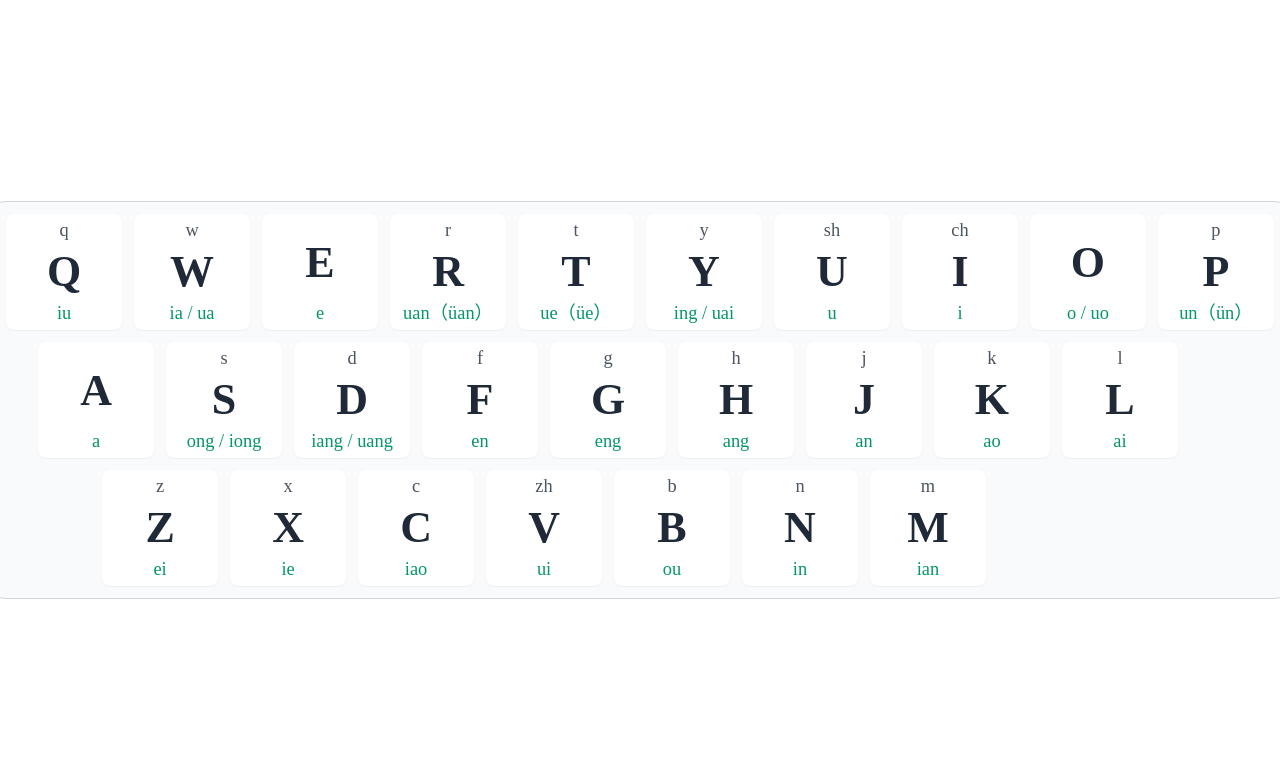
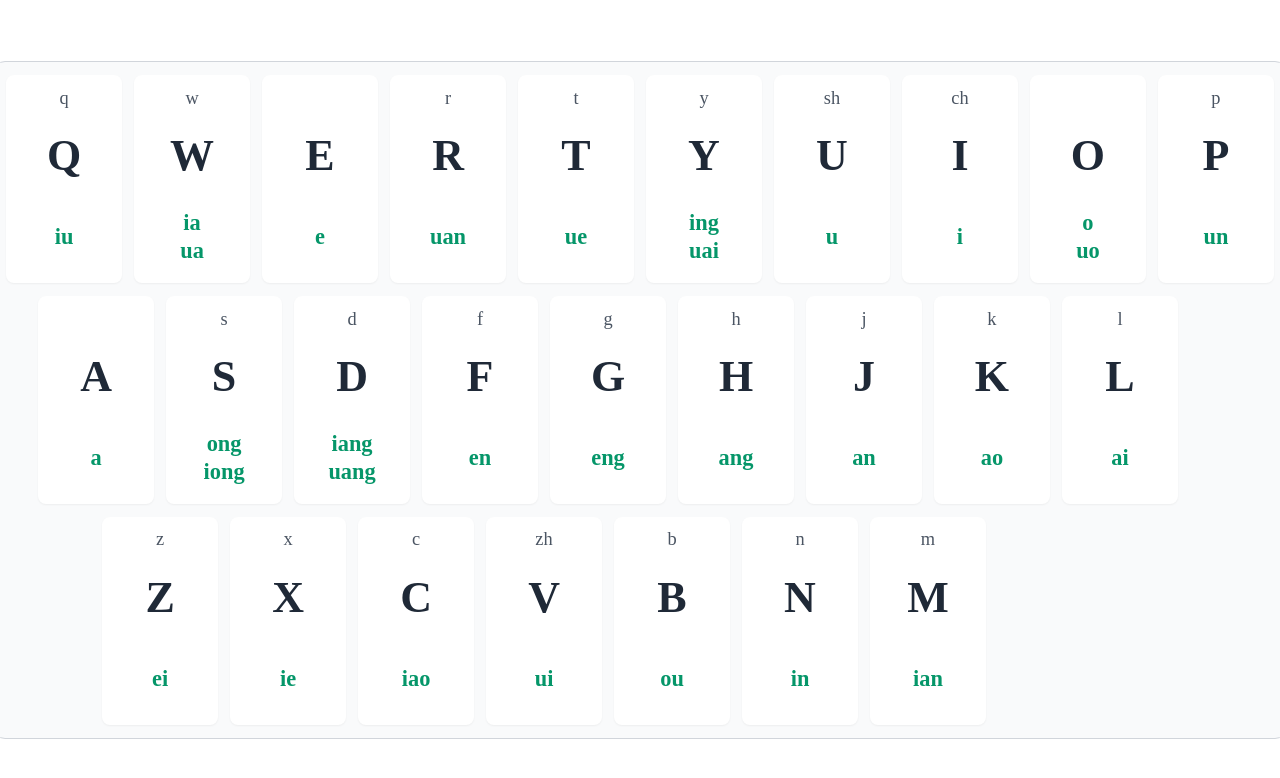
Before and after one commit to InsHomePgup/ziranma-shuangpin-table, a Vue app: page / in a window 1280 px wide. Shown: the top 778 px of the page. Built offline with nearby package versions, Linux system fonts and the light colour scheme.

Commit message:
fix: 简化韵母标注并优化键位内部占位布局

```diff
--- a/src/pages/index.vue
+++ b/src/pages/index.vue
@@ -10,13 +10,13 @@ const keyData: KeyInfo[] = [
   { key: 'Q', initial: 'q', final: 'iu', row: 1 },
   { key: 'W', initial: 'w', final: 'ia / ua', row: 1 },
   { key: 'E', initial: '', final: 'e', row: 1 },
-  { key: 'R', initial: 'r', final: 'uan（üan）', row: 1 },
-  { key: 'T', initial: 't', final: 'ue（üe）', row: 1 },
+  { key: 'R', initial: 'r', final: 'uan', row: 1 },
+  { key: 'T', initial: 't', final: 'ue', row: 1 },
   { key: 'Y', initial: 'y', final: 'ing / uai', row: 1 },
   { key: 'U', initial: 'sh', final: 'u', row: 1 },
   { key: 'I', initial: 'ch', final: 'i', row: 1 },
   { key: 'O', initial: '', final: 'o / uo', row: 1 },
-  { key: 'P', initial: 'p', final: 'un（ün）', row: 1 },
+  { key: 'P', initial: 'p', final: 'un', row: 1 },
   { key: 'A', initial: '', final: 'a', row: 2 },
   { key: 'S', initial: 's', final: 'ong / iong', row: 2 },
   { key: 'D', initial: 'd', final: 'iang / uang', row: 2 },
@@ -44,6 +44,10 @@ const rowOffsetUnits: Record<number, number> = {
 const keyboardRows = computed(() => (
   [1, 2, 3].map(row => keyData.filter(k => k.row === row))
 ))
+
+function finalLines(final: string) {
+  return final.split(' / ')
+}
 </script>
 
 <template>
@@ -53,16 +57,18 @@ const keyboardRows = computed(() => (
         v-for="(row, rowIndex) in keyboardRows"
         :key="rowIndex"
         class="key-row flex"
-        :style="{ marginLeft: `calc((var(--key) + var(--gap)) * ${rowOffsetUnits[rowIndex + 1]})` }"
+        :style="{ marginLeft: `calc((var(--key-width) + var(--gap)) * ${rowOffsetUnits[rowIndex + 1]})` }"
       >
         <div
           v-for="item in row"
           :key="item.key"
-          class="key-cap flex flex-col items-center justify-between rounded-lg border border-gray-300 bg-white shadow-sm select-none"
+          class="key-cap grid grid-rows-[1fr_1.5fr_2fr] items-center justify-items-center rounded-lg border border-gray-300 bg-white shadow-sm select-none"
         >
           <span class="key-initial font-medium text-gray-600">{{ item.initial }}</span>
           <span class="key-letter font-bold text-gray-800">{{ item.key }}</span>
-          <span class="key-final font-medium text-emerald-600">{{ item.final }}</span>
+          <span class="key-final flex flex-col items-center justify-center font-bold text-emerald-600 leading-tight">
+            <span v-for="line in finalLines(item.final)" :key="line">{{ line }}</span>
+          </span>
         </div>
       </div>
     </div>
@@ -77,7 +83,8 @@ const keyboardRows = computed(() => (
 }
 
 .keyboard {
-  --key: clamp(2.2rem, 9vw, 8rem);
+  --key-width: clamp(2.2rem, 9vw, 8rem);
+  --key-height: clamp(5rem, calc(var(--key-width) * 1.9), 13rem);
   --gap: clamp(0.2rem, 1vw, 0.85rem);
   gap: var(--gap);
   border: 1px solid #d1d5db;
@@ -91,17 +98,22 @@ const keyboardRows = computed(() => (
 }
 
 .key-cap {
-  width: var(--key);
-  height: var(--key);
-  padding: calc(var(--key) * 0.06) 0;
+  width: var(--key-width);
+  height: var(--key-height);
   box-sizing: border-box;
 }
 
 .key-initial,
 .key-final {
+  white-space: nowrap;
+}
+
+.key-initial {
   font-size: clamp(0.7rem, 1.8vw, 1.15rem);
-  line-height: 1;
-  white-space: nowrap;
+}
+
+.key-final {
+  font-size: clamp(0.85rem, 2.2vw, 1.4rem);
 }
 
 .key-letter {
@@ -116,13 +128,17 @@ const keyboardRows = computed(() => (
   }
 
   .keyboard {
-    --key: clamp(2.2rem, calc(var(--vh, 100vh) * 0.082), 8rem);
+    --key-width: clamp(2.2rem, calc(var(--vh, 100vh) * 0.082), 8rem);
+    --key-height: clamp(5rem, calc(var(--key-width) * 1.9), 13rem);
     --gap: clamp(0.2rem, calc(var(--vh, 100vh) * 0.01), 0.85rem);
   }
 
-  .key-initial,
+  .key-initial {
+    font-size: clamp(0.7rem, calc(var(--vh, 100vh) * 0.018), 1.15rem);
+  }
+
   .key-final {
-    font-size: clamp(0.7rem, calc(var(--vh, 100vh) * 0.018), 1.15rem);
+    font-size: clamp(0.85rem, calc(var(--vh, 100vh) * 0.022), 1.4rem);
   }
 
   .key-letter {
```
